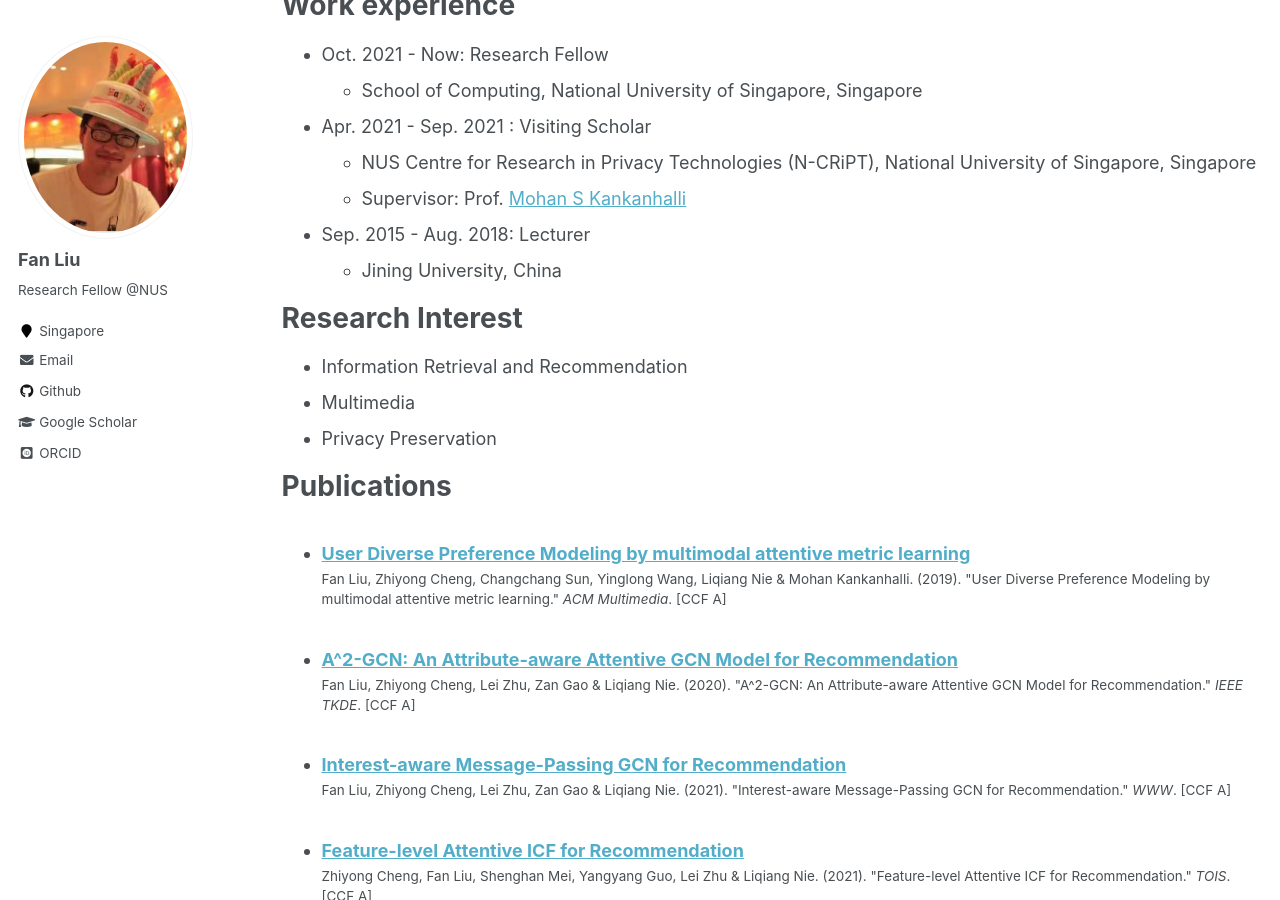
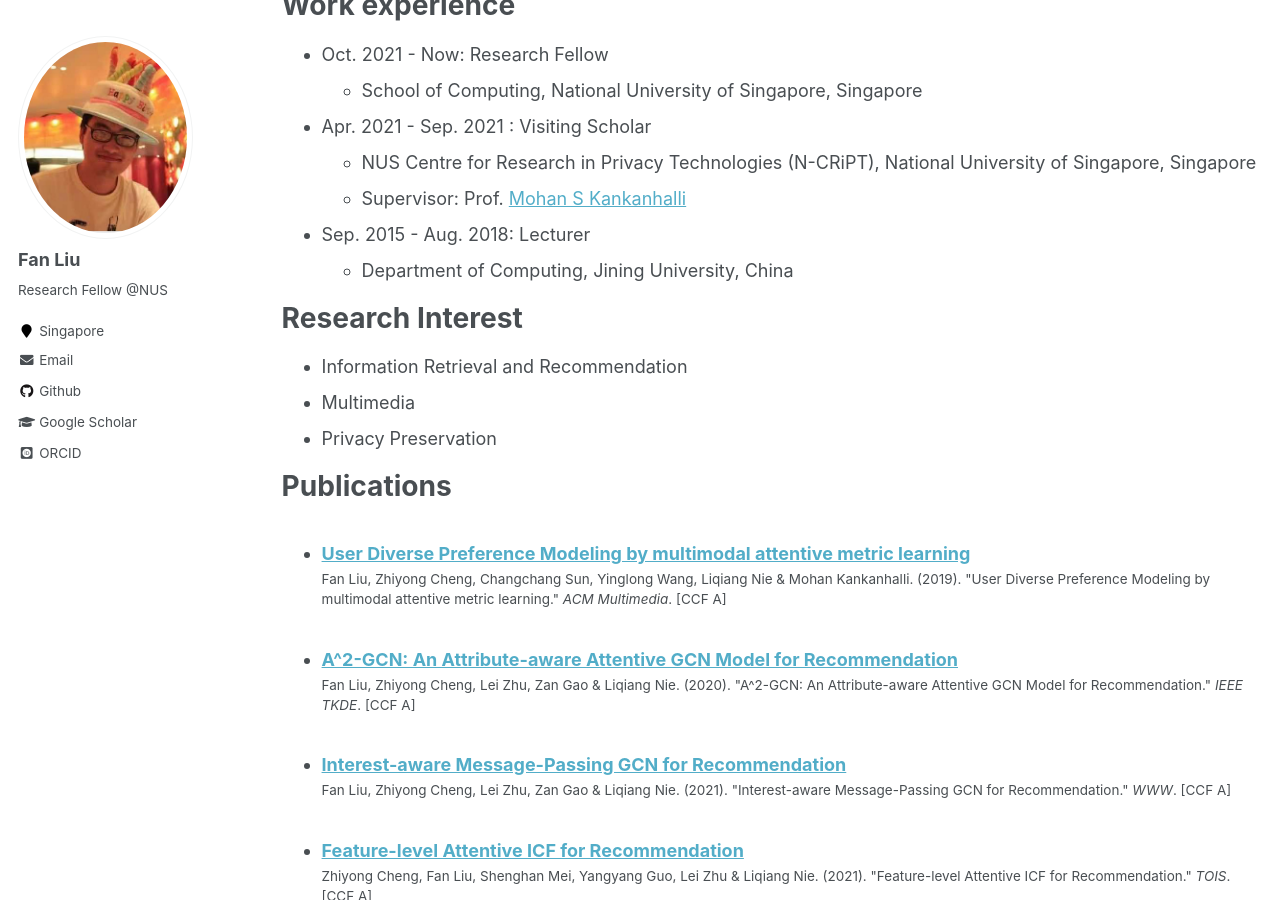
Before and after one commit to liufancs/liufancs.github.io, a Jekyll site: the page built from _pages/cv.md, in a window 1280 px wide and 900 px high, scrolled down 384 px. Built offline with Jekyll 4.4.1, drawn with Linux system fonts in a browser that asks for light colours; some web fonts are replaced.

Commit message:
Update cv.md

```diff
--- a/_pages/cv.md
+++ b/_pages/cv.md
@@ -26,7 +26,7 @@ Work experience
   * NUS Centre for Research in Privacy Technologies (N-CRiPT), National University of Singapore, Singapore
   * Supervisor: Prof. [Mohan S Kankanhalli](https://scholar.google.com/citations?user=6Lx_eowAAAAJ&hl=th)
 * Sep. 2015 - Aug. 2018: Lecturer
-  * Jining University, China
+  * Department of Computing, Jining University, China
 
 Research Interest
 ======
```
